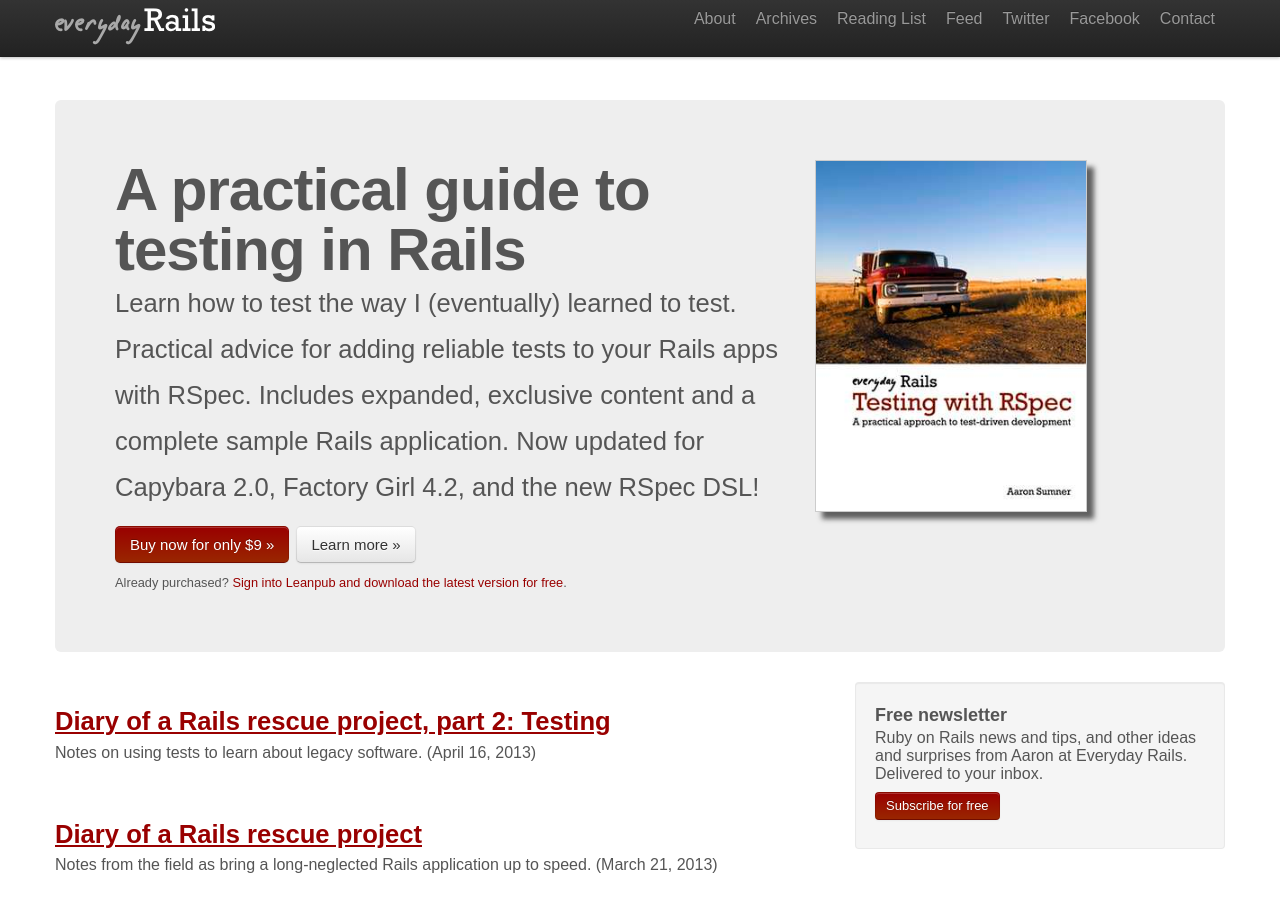
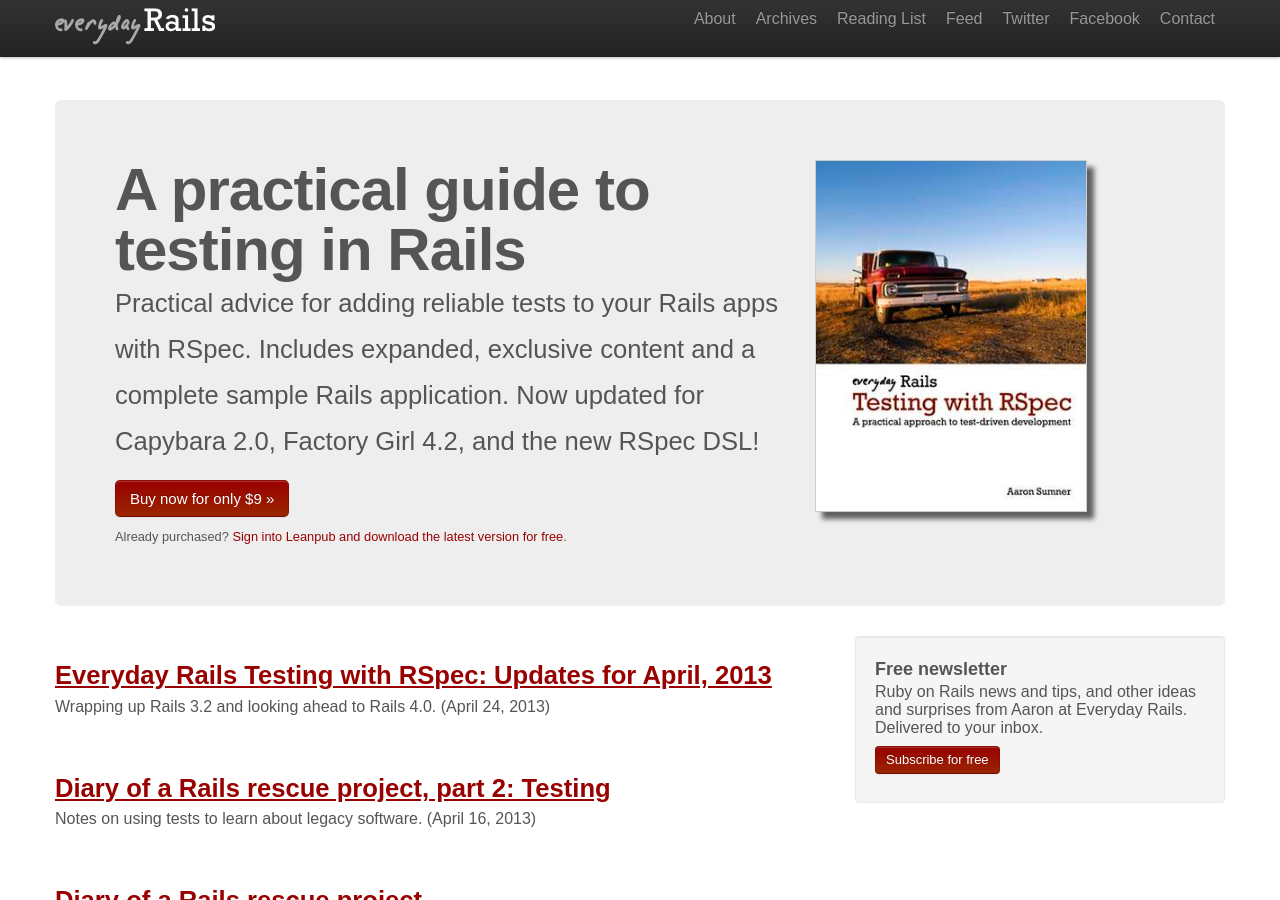
Before and after one commit to everydayrails/everyday-rails, a Jekyll site: the page built from index.html, in a window 1280 px wide and 900 px high. Built offline with Jekyll 4.4.1, drawn with Linux system fonts in a browser that asks for light colours; some web fonts are replaced; Markdown is read by kramdown in place of the engine named in the settings; some of the changed lines change nothing that is shown; some of the changed text lies outside the part shown.

Commit message:
book-related updates

```diff
--- a/_layouts/main.html
+++ b/_layouts/main.html
@@ -6,7 +6,6 @@
       <div class="span7">
         <h1>A practical guide to testing in Rails</h1>
         <p>
-          Learn how to test the way I (eventually) learned to test.
           Practical advice for adding reliable tests to your Rails
           apps with RSpec. Includes expanded, exclusive content and a
           complete sample Rails application. Now updated for Capybara 2.0,
@@ -15,7 +14,6 @@
 
         <p>
           <a class="btn btn-primary btn-large" href="http://leanpub.com/everydayrailsrspec">Buy now for only $9 &raquo;</a>
-          <a class="btn btn-large" href="/rspecbook/">Learn more &raquo;</a>
         </p>
 
         <div class="small">
--- /dev/null
+++ b/_posts/2013-04-24-rspec-book-updates.markdown
@@ -0,0 +1,19 @@
+---
+layout: post
+title: "Everyday Rails Testing with RSpec: Updates for April, 2013"
+excerpt: "Wrapping up Rails 3.2 and looking ahead to Rails 4.0."
+---
+
+Last week I released another round of updates to [Everyday Rails Testing with RSpec](https://leanpub.com/everydayrailsrspec), and subsequently released a couple of minor updates since. For those of you who may have missed it:
+
+**This is it, the final update built on Rails 3.2**. I'm now working on a major update for Rails 4.0. I wanted to let you know about a few things.
+
+First, I'm happy to share that I've **open sourced the sample code** and [posted it to GitHub](https://github.com/ruralocity/everyday_rails_rspec_rails_3_2). You can now browse the source there, or grab it for yourself and follow along each chapter's tagged branch.
+
+Along those lines, I'm **moving [errata tracking and code discussions](https://github.com/ruralocity/everyday_rails_rspec_rails_3_2/issues)** away from my own site and the Leanpub product page over to GitHub. It's better for sharing code and will hopefully involve other readers in the conversation.
+
+You may find a bug or typo or something else that doesn't make sense. I still find things I want to change, even after working on this book for more than a year. If you find something, please [post it in the issues](https://github.com/ruralocity/everyday_rails_rspec_rails_3_2/issues) on the GitHub project. I can't promise it will be fixed in the 3.2 version, but if it makes sense I'll be sure to address it in the Rails 4.0 edition.
+
+Otherwise, the biggest changes in this version are in chapters 8, 9, and 10. For the most part these aren't huge changes--mostly an attempt to bring old content up-to-speed with the current codebase. They'll be works in progress moving forward.
+
+Finally, I want to talk a bit about what I've got in mind for the next version. It hopefully goes without saying, but the sample application will be built on Rails 4.0. It'll also be a new application! Over the past year I've come to realize that our little address book is limited in terms of what I can demonstrate with it, especially when it comes to feature specs. I don't know what I'll replace it with just yet, but whatever it is will hopefully be more flexible. There will be other changes throughout, culminating in a chapter of actually test-driving a new feature instead of adding after-the-fact specs. Of course, these updates will continue to be free to everyone who's [purchased the book](https://leanpub.com/everydayrailsrspec).
```
Also changed, not shown: 1 other file.
